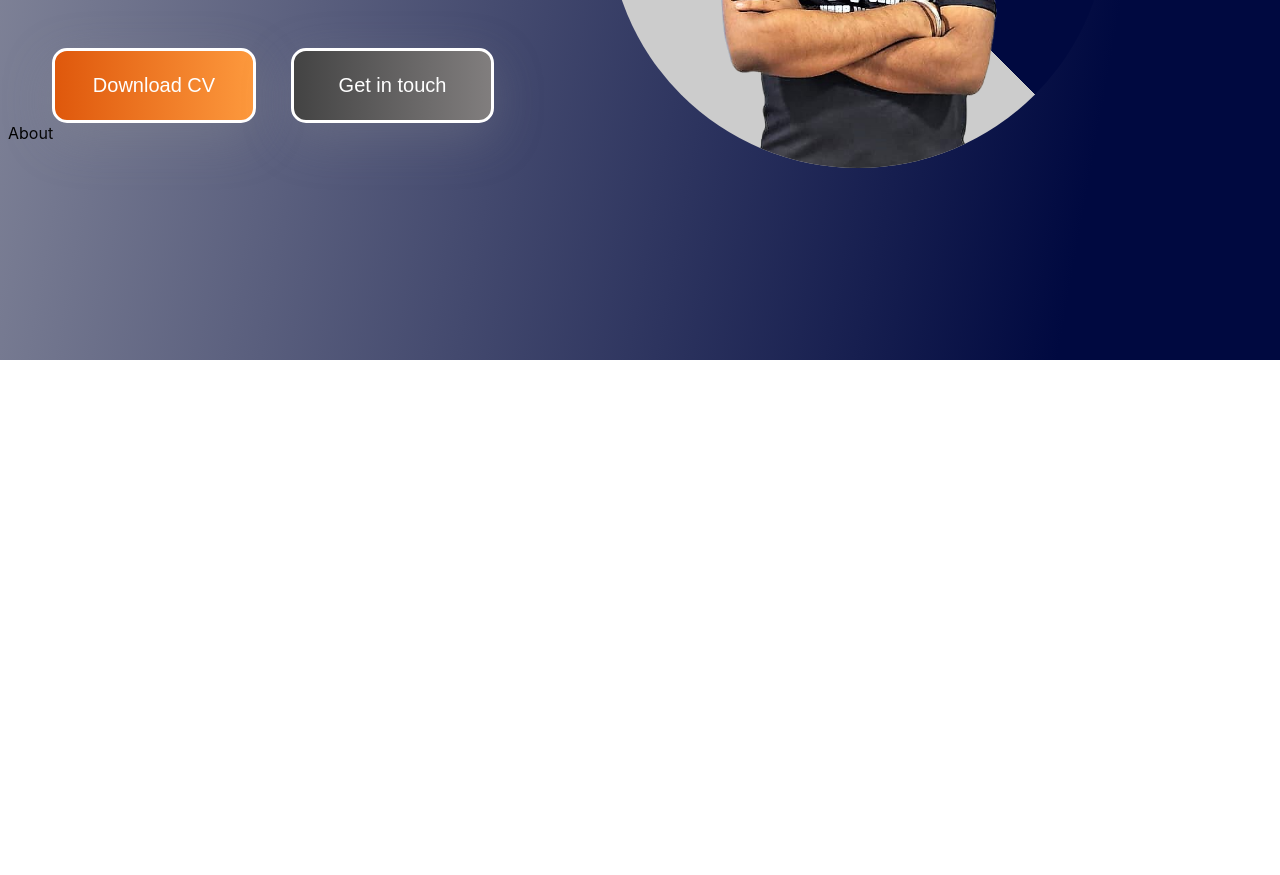
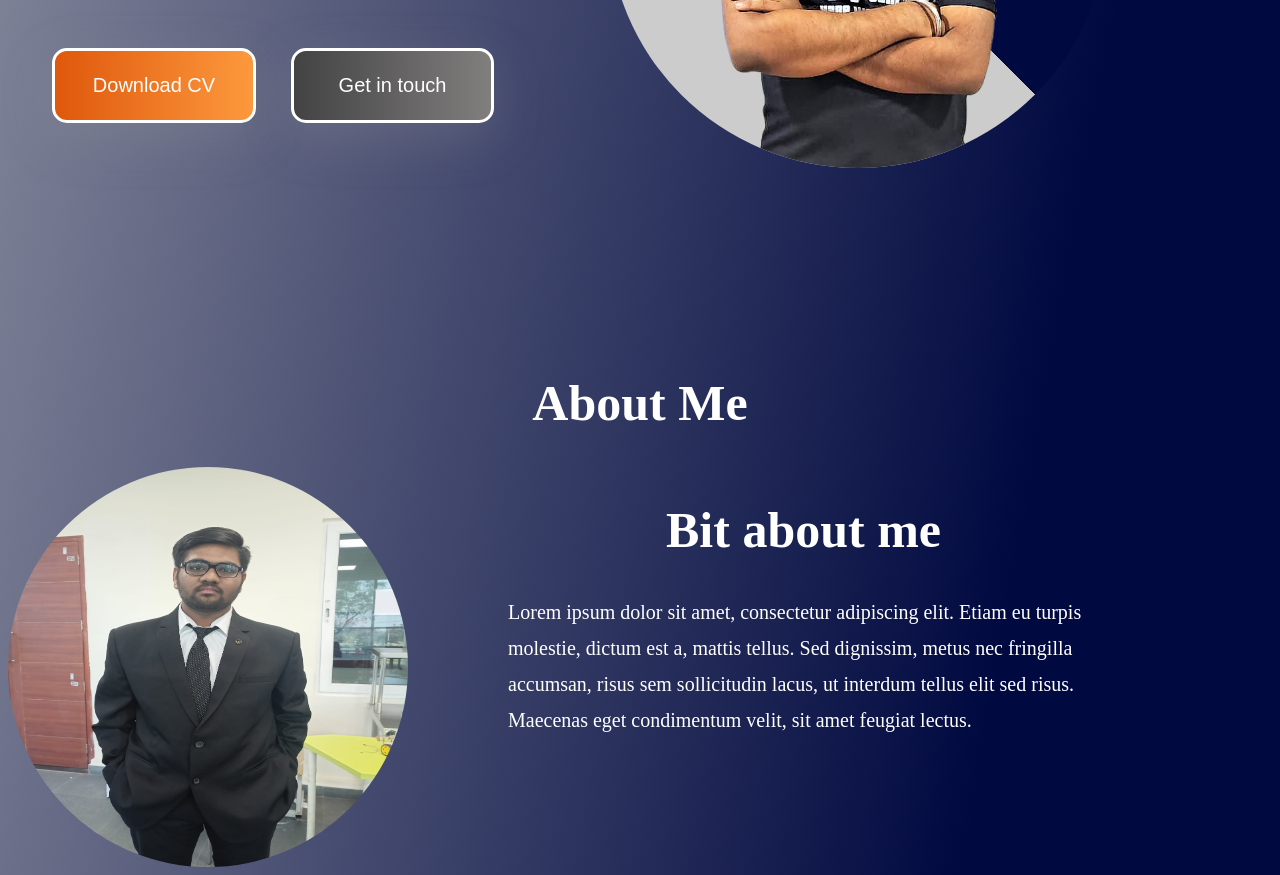
Before and after one commit to sajalbatra/sajal-batra, a React (Create React App) app: page / in a window 1280 px wide. Shown: the part 440-1315 px from the top of the page. Before the commit the page ends 800 px from the top, so only its background shows below. Built offline with nearby package versions, Linux system fonts and the light colour scheme; a web font is replaced by a local one.

Commit message:
About me Section added

```diff
--- a/src/Components/Aboutus/About.jsx
+++ b/src/Components/Aboutus/About.jsx
@@ -1,8 +1,21 @@
 import React from 'react'
+import "./about.css"
+import sajalabout from "../../Styles/sajalheadshot.jpg"
 
 const About = () => {
   return (
-    <div>About</div>
+    <div className='about-us-page-heading'>
+    <h1>About Me</h1>
+    <div className='about-us-page'>
+      <div className='about-us-page-left'>
+      <img src={sajalabout} alt='sajal-about'/>
+      </div>
+      <div className='about-us-page-right'>
+      <h1>Bit about me</h1>
+      <p>Lorem ipsum dolor sit amet, consectetur adipiscing elit. Etiam eu turpis molestie, dictum est a, mattis tellus. Sed dignissim, metus nec fringilla accumsan, risus sem sollicitudin lacus, ut interdum tellus elit sed risus. Maecenas eget condimentum velit, sit amet feugiat lectus. </p>
+      </div>
+    </div>
+    </div>
   )
 }
 
--- a/src/Components/Aboutus/about.css
+++ b/src/Components/Aboutus/about.css
@@ -0,0 +1,41 @@
+.about-us-page-heading{
+  margin-top: 250px;
+  /* display: flex; */
+}
+.about-us-page{
+    display: flex;
+    flex-direction: row;
+    flex-wrap: nowrap;
+    gap: 100px;
+}
+.about-us-page-heading h1 {
+  color: #fff;
+  text-align: center;
+  font-family: Poppins;
+  font-size: 50px;
+  font-style: normal;
+  font-weight: 700;
+  line-height: 120%; /* 60px */
+}
+.about-us-page-left {
+  width: 400px;
+  height: 400px;
+  border-radius: 50%;
+  overflow: hidden;
+}
+.about-us-page-left img {
+  width: 100%;
+  height: 100%;
+  display: block;
+}
+.about-us-page-right{
+    width: 591px;
+}
+.about-us-page-right p{
+color: #FFF;
+font-family: Poppins;
+font-size: 20px;
+font-style: normal;
+font-weight: 500;
+line-height: 180%; /* 36px */
+}
```
Also changed, not shown: src/Styles/sajalheadshot.jpg (added).
